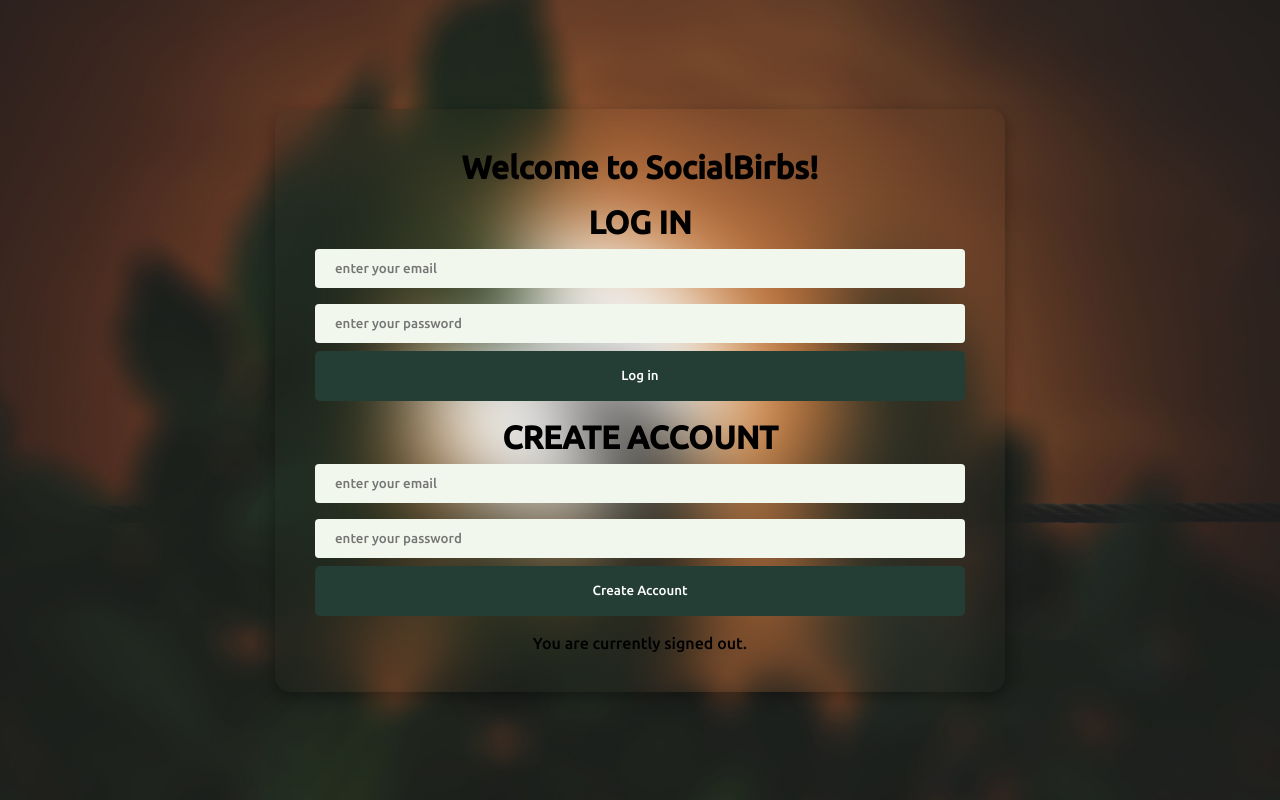
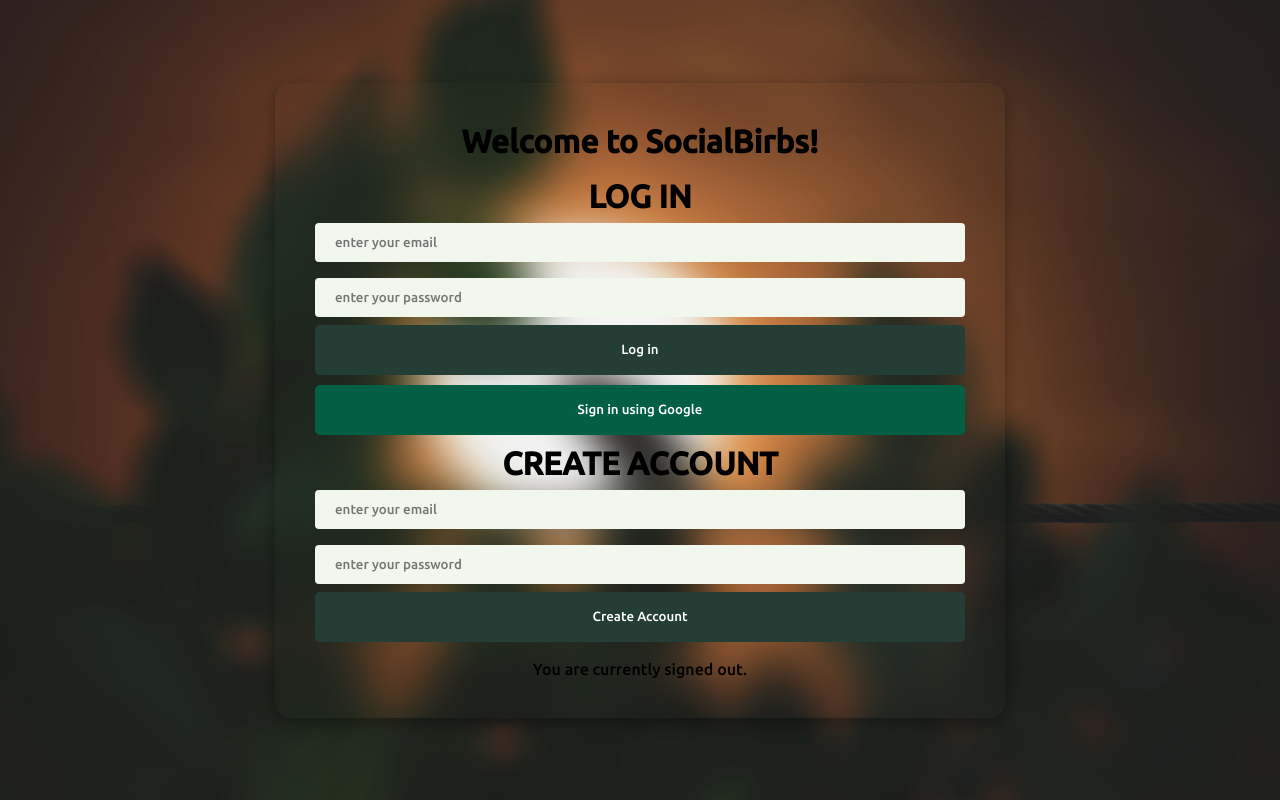
Before and after one commit to LeondeHaas/SocialBirbs-Final, a React (Create React App) app: page / in a window 1280 px wide. Built offline with nearby package versions, Linux system fonts and the light colour scheme; no server answers.

Commit message:
redirecting failed

```diff
--- a/package.json
+++ b/package.json
@@ -9,6 +9,7 @@
     "firebase": "^9.22.1",
     "react": "^18.2.0",
     "react-dom": "^18.2.0",
+    "react-router-dom": "^6.12.0",
     "react-scripts": "5.0.1",
     "web-vitals": "^2.1.4"
   },
--- a/src/App.js
+++ b/src/App.js
@@ -2,6 +2,9 @@ import './Styles/App.css'
 import SignIn from './components/auth/SignIn';
 import SignUp from './components/auth/SignUp';
 import AuthDetails from './components/auth/AuthDetails';
+import { BrowserRouter as Router, Route, Redirect } from 'react-router-dom';
+// import Homepage from './components/Homepage';
+
 
 function App() {
   return (
@@ -11,6 +14,7 @@ function App() {
         <h1>Welcome to SocialBirbs!</h1>
         <br></br>
         <SignIn />
+        <button className='google-sign-in'>Sign in using Google</button>
         <br></br>
         <SignUp />
         <br></br>
--- /dev/null
+++ b/src/Pages/Homepage.jsx
@@ -0,0 +1,12 @@
+import React from 'react';
+
+const Homepage = () => {
+    return (
+        <div>
+            <h1>Welcome to the Homepage!</h1>
+            {/* Add your homepage content or components here */}
+        </div>
+    );
+};
+
+export default Homepage;
--- a/src/Styles/App.css
+++ b/src/Styles/App.css
@@ -23,7 +23,7 @@
 .wrapper {
   width: auto;
   height: auto;
-  backdrop-filter: blur(40px);
+  backdrop-filter: blur(20px);
   padding: 40px;
   box-shadow: rgba(0, 0, 0, 0.35) 0px 5px 15px;
   border-radius: 15px;
@@ -51,6 +51,13 @@ input {
   background-color: #243E36;
 }
 
+.google-sign-in {
+  width: 100%;
+  margin-top: 10px;
+  margin-bottom: 10px;
+  background-color: #025f43;
+}
+
 form {
   flex-direction: column;
   display: flex;
@@ -64,13 +71,13 @@ button {
   color: #fff;
   background-color: #243E36;
   font-family: 'Ubuntu', sans-serif;
+  cursor: pointer;
 }
 
 button:hover {
-  background-color: black;
+  background-color: #345f52;
   color: #fff;
   transition: 75ms;
-  box-shadow: rgba(0, 0, 0, 0.3) 0px 19px 38px, rgba(0, 0, 0, 0.22) 0px 15px 12px;
 }
 
 /* input[type=text], select {
--- a/src/components/auth/SignUp.jsx
+++ b/src/components/auth/SignUp.jsx
@@ -5,13 +5,16 @@ import { createUserWithEmailAndPassword } from 'firebase/auth';
 const SignUp = () => {
     const [email, setEmail] = useState('');
     const [password, setPassword] = useState('');
+    // const [username, setUserName] = useState('');
 
     const signUp = (e) => {
         e.preventDefault();
         createUserWithEmailAndPassword(auth, email, password)
-        .then((userCredential) => {{
+            .then((userCredential) => {
+                {
                     console.log(userCredential)
-        }}).catch((error) => {
+                }
+            }).catch((error) => {
                 console.log(error);
             })
     }
@@ -19,8 +22,9 @@ const SignUp = () => {
         <div className='sign-in-container'>
             <form onSubmit={signUp}>
                 <h1>CREATE ACCOUNT</h1>
-            <input type="text" placeholder='enter your email' value={email} onChange={(e) => setEmail(e.target.value)}/>
-            <input type="password" placeholder='enter your password' value={password} onChange={(e) => setPassword(e.target.value)}/>
+                {/* <input type="text" placeholder='enter your username' value={username} onChange={(e) => setUserName(e.target.value)} /> */}
+                <input type="text" placeholder='enter your email' value={email} onChange={(e) => setEmail(e.target.value)} />
+                <input type="password" placeholder='enter your password' value={password} onChange={(e) => setPassword(e.target.value)} />
                 <button type='submit'>Create Account</button>
             </form>
         </div>
--- a/src/firebase.js
+++ b/src/firebase.js
@@ -1,6 +1,9 @@
 // Import the functions you need from the SDKs you need
 import { initializeApp } from "firebase/app";
-import { getAuth} from "firebase/auth"
+import { getAuth } from "firebase/auth"
+import { GoogleAuthProvider } from "firebase/auth";
+
+const provider = new GoogleAuthProvider();
 // TODO: Add SDKs for Firebase products that you want to use
 // https://firebase.google.com/docs/web/setup#available-libraries
 
```
Also changed, not shown: src/components/auth/AuthDetails.jsx (+4 -4 lines), 1 other file (tests, documents, lock files or other folders). Lines whose indentation alone changed are shown as unchanged.
